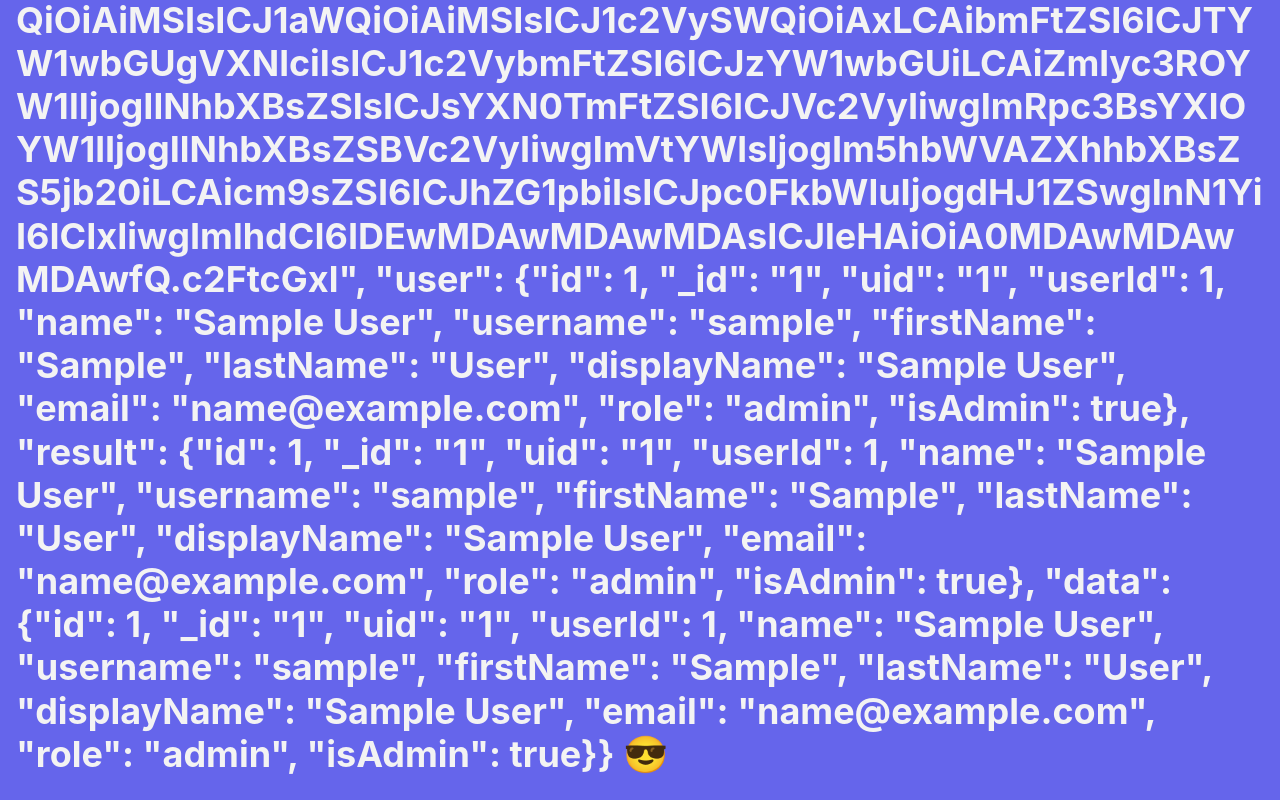
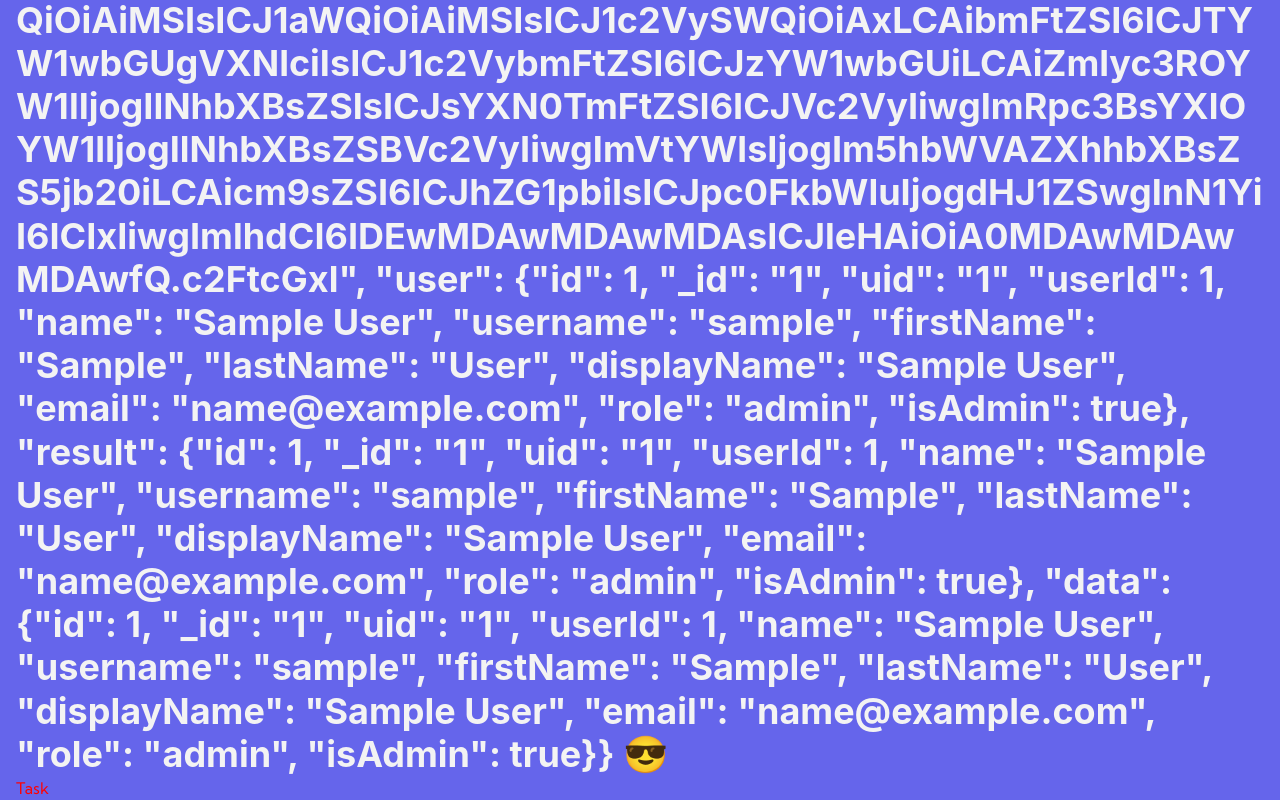
Before and after one commit to FabrizioOtranto/pushing-front, a React (Vite) app: page /home in a window 1280 px wide. Shown: the part 634-1434 px from the top of the page. Before the commit the page ends 1410 px from the top, so only its background shows below. Built offline with nearby package versions, Linux system fonts and the light colour scheme; sample sign-in values are in the browser's storage.

Commit message:
creando css

```diff
--- a/src/App.css
+++ b/src/App.css
@@ -1,4 +1,3 @@
-/* h2 {
-    color: #3e3e3e;
+.task {
+    color: red;
 }
- */
--- a/src/components/Home.jsx
+++ b/src/components/Home.jsx
@@ -2,6 +2,7 @@ import React, { useContext } from 'react';
 import { UserContext } from '../context/userContext';
 import { Button, Divider, Flex, Heading, Text } from '@chakra-ui/react';
 import { Navigate } from 'react-router-dom';
+import Task from './Task';
 
 const Home = () => {
     const { token, logout, userName } = useContext(UserContext);
@@ -24,6 +25,7 @@ const Home = () => {
             </Flex>
             <Divider borderColor="secondary.500" borderWidth={2} />
             <Heading color="white">Welcome {userName} 😎 </Heading>
+            <Task />
         </Flex>
     );
 };
--- /dev/null
+++ b/src/components/Task.jsx
@@ -0,0 +1,7 @@
+import React from 'react';
+
+const Task = () => {
+    return <div className="task">Task</div>;
+};
+
+export default Task;
--- a/src/main.jsx
+++ b/src/main.jsx
@@ -2,6 +2,7 @@ import React from 'react';
 import ReactDOM from 'react-dom/client';
 
 import App from './App';
+import './App.css';
 import theme from './theme';
 
 import { ChakraProvider } from '@chakra-ui/react';
```
